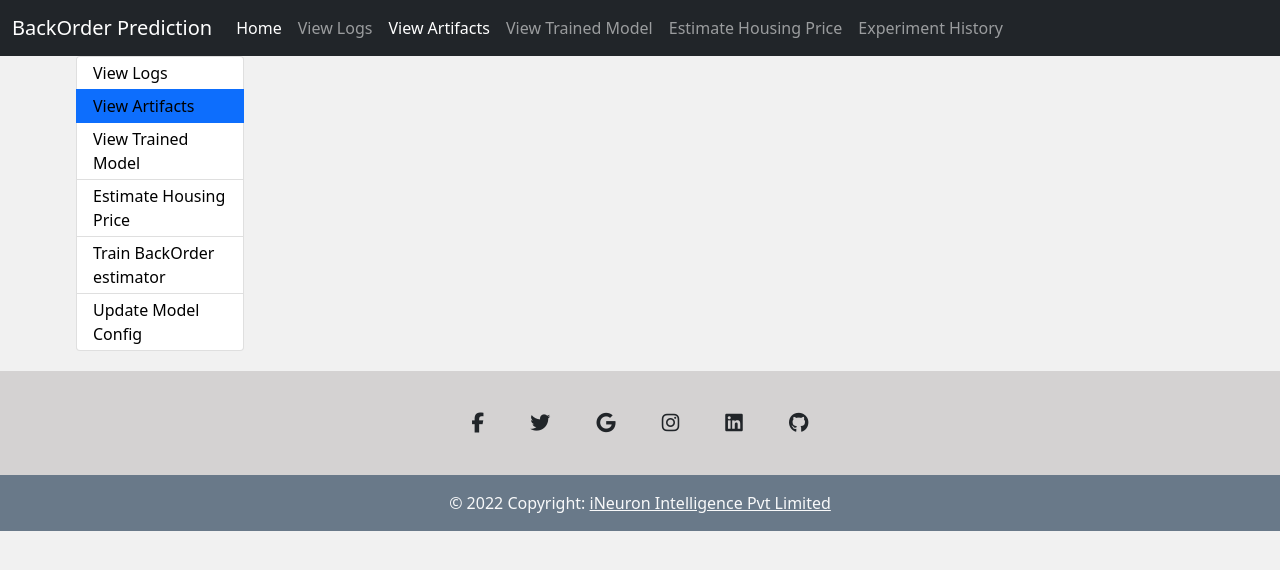
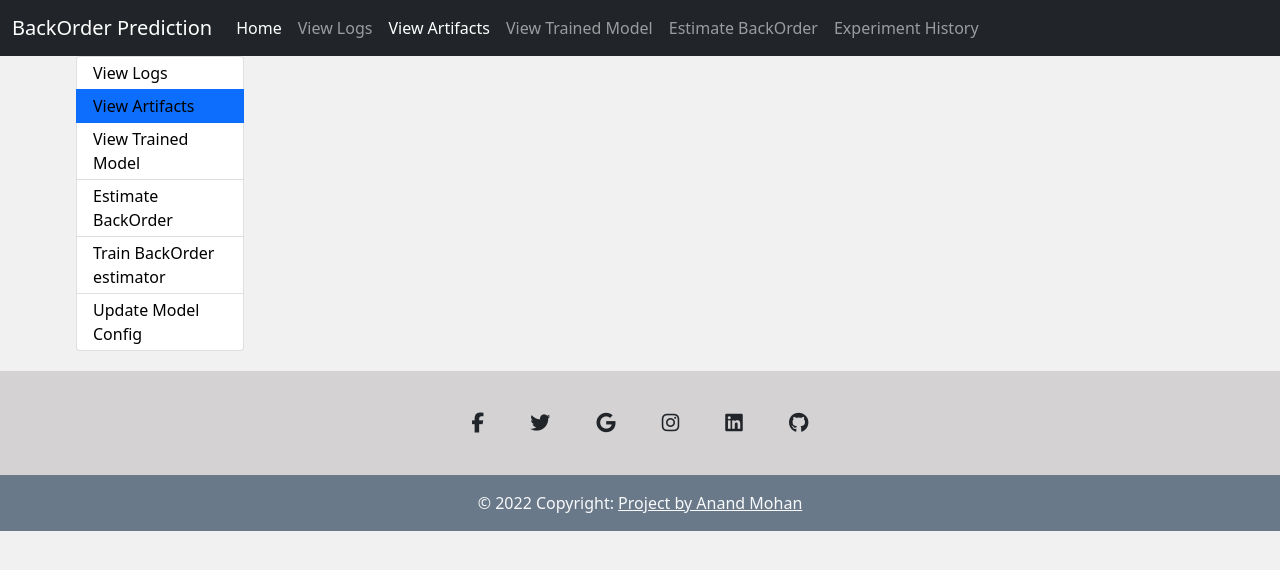
Before and after one commit to tenoob/Backorder_Prediction, a Flask app: page /artifact in a window 1280 px wide. Shown: the top 570 px of the page. Run offline with Flask 2, Linux system fonts and the light colour scheme; some libraries are stand-ins or nearby versions.

Commit message:
updated footer

```diff
--- a/templates/header.html
+++ b/templates/header.html
@@ -73,7 +73,7 @@ table-layout: fixed;
                         <a class="nav-link {% if 'saved_models' in request.path %} active {% endif %}" href="/saved_models">View Trained Model</a>
                     </li>
                     <li class="nav-item">
-                        <a class="nav-link {% if 'predict' in request.path %} active {% endif %}" href="/predict">Estimate Housing Price</a>
+                        <a class="nav-link {% if 'predict' in request.path %} active {% endif %}" href="/predict">Estimate BackOrder</a>
                     </li>
                     <li class="nav-item">
                         <a class="nav-link {% if 'predict' in request.path %} active {% endif %}" href="/view_experiment_hist">Experiment History</a>
@@ -100,7 +100,7 @@ table-layout: fixed;
                     <a style=" text-decoration: none;color:black" href="/saved_models">View Trained Model</a>
                 </li>
                 <li class="list-group-item py-1 {% if 'predict' in request.path %} active {% endif %}">
-                    <a style=" text-decoration: none;color:black" href="/predict">Estimate Housing Price</a>
+                    <a style=" text-decoration: none;color:black" href="/predict">Estimate BackOrder</a>
                 </li>
                 <li class="list-group-item py-1 {% if 'train' in request.path %} active {% endif %}">
                     <a style=" text-decoration: none;color:black" href="/train">Train BackOrder estimator</a>
@@ -165,7 +165,7 @@ table-layout: fixed;
         <!-- Copyright -->
         <div class="text-center text-light p-3" style="background-color: rgba(3, 36, 67, 0.504);">
             © 2022 Copyright:
-            <a class="text-light" href="https://ineuron.ai/">iNeuron Intelligence Pvt Limited</a>
+            <a class="text-light" href="https://github.com/tenoob/Backorder_Prediction">Project by Anand Mohan</a>
         </div>
         <!-- Copyright -->
     </footer>
```
